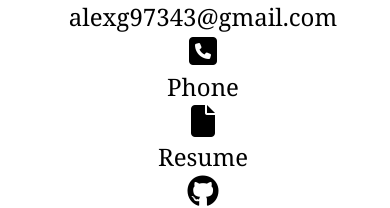
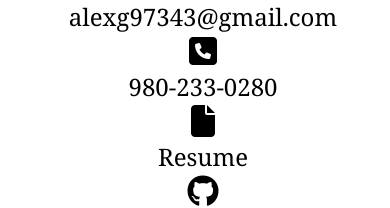
Before and after one commit to AlexPR704/reactportfolio, a React (Create React App) app: page /contact in a window 390 px wide. Shown: the part 501-709 px from the top of the page. Built offline with nearby package versions, Linux system fonts and the light colour scheme; the HTML template or start-up script is replaced by a standard one.

Commit message:
addressed the issue where the phone number was not displaying

```diff
--- a/src/pages/Contact.js
+++ b/src/pages/Contact.js
@@ -24,7 +24,7 @@ function Contact() {
                     <div className="contactBtn">
                         <a href="tel:980-233-0280">
                             <i className="fas fa-phone-square fa-2x contactIcon"></i><br />
-                            <span className="cLink">Phone</span>
+                            <span className="cLink">980-233-0280</span>
                         </a>
                     </div>
                     <div className="contactBtn">
```
